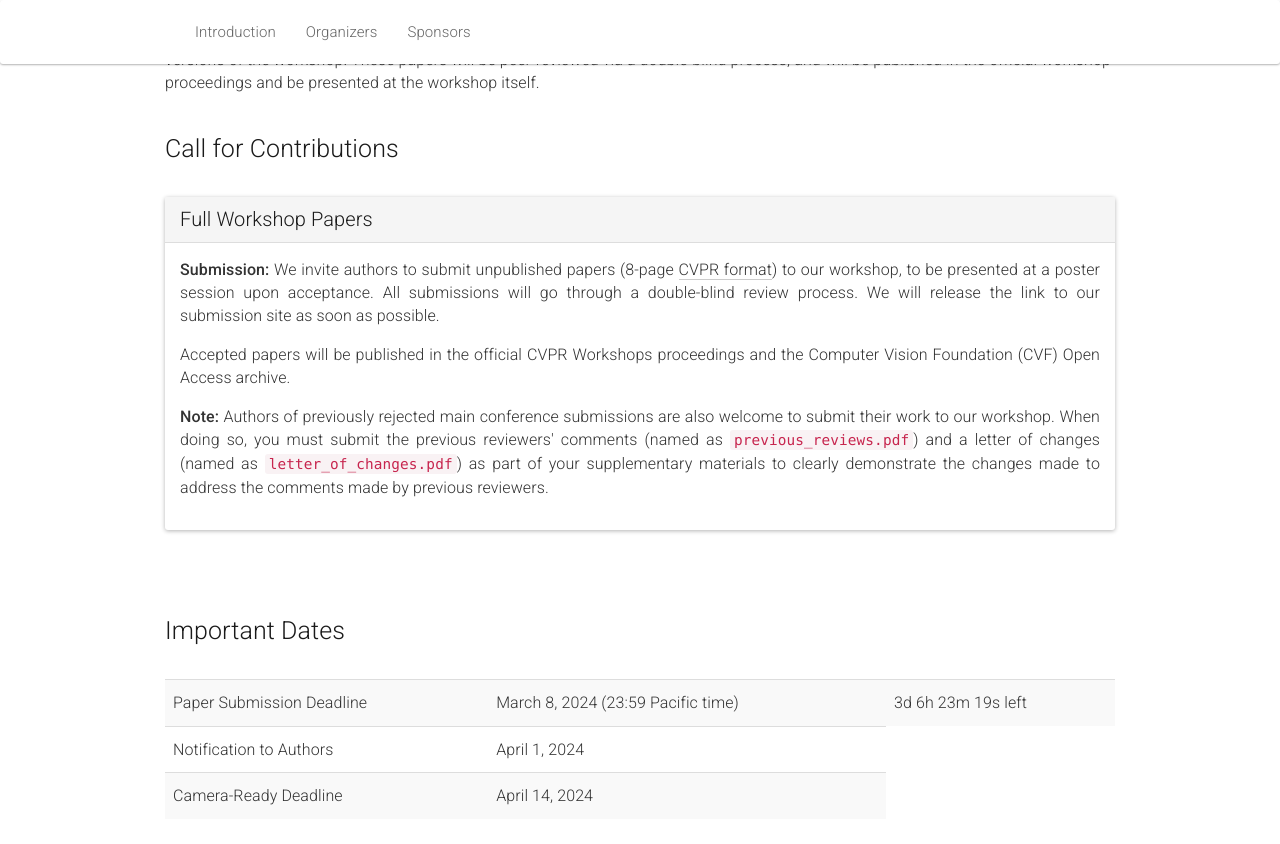
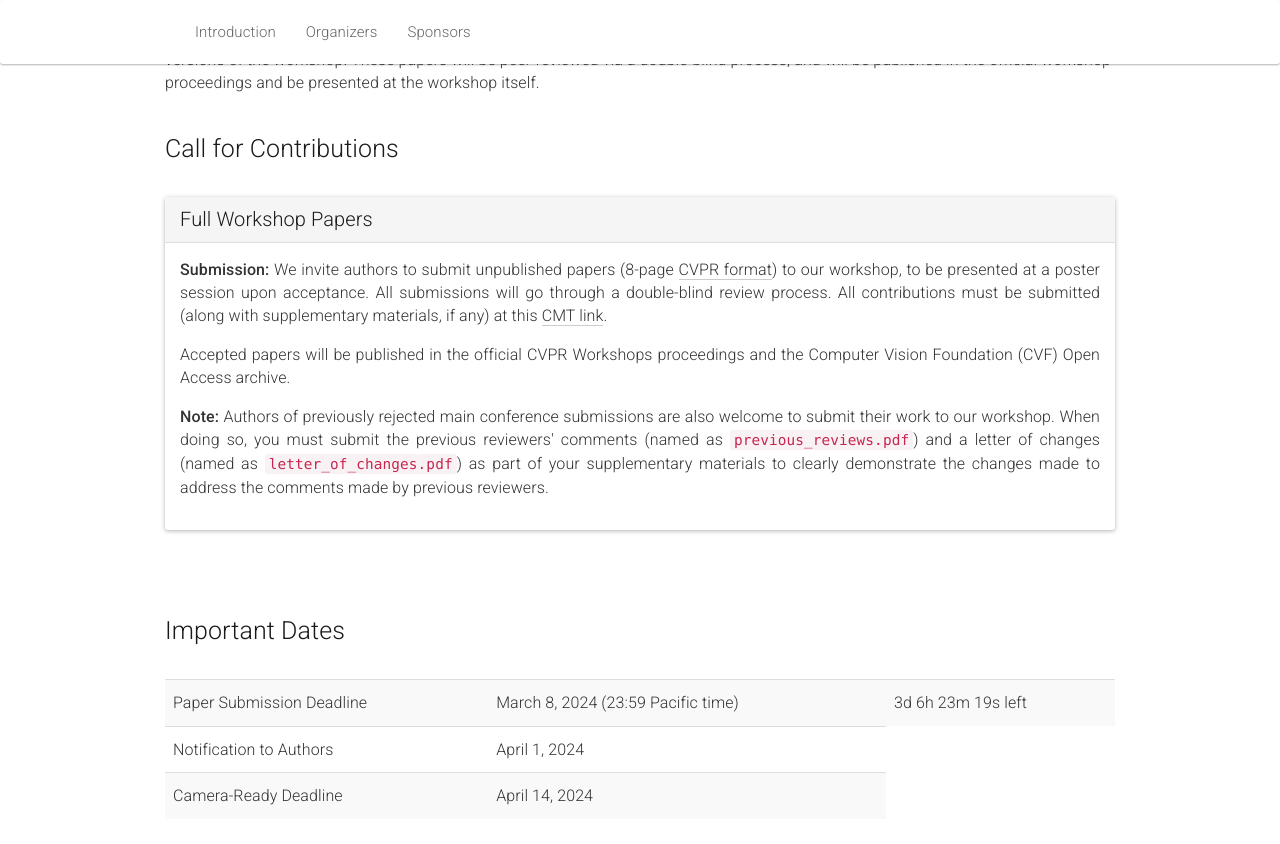
Before and after one commit to gazeworkshop/gazeworkshop.github.io, a Jekyll site: the page built from _pages/home_2024.md, in a window 1280 px wide and 900 px high, scrolled down 800 px. Shown: the top 844 px of the window. Built offline with Jekyll 4.4.1, drawn with Linux system fonts in a browser that asks for light colours; nearby versions of some CDN libraries.

Commit message:
Add CMT link to 2024 page

```diff
--- a/_pages/home_2024.md
+++ b/_pages/home_2024.md
@@ -68,8 +68,7 @@ acknowledgements: ""
         <div class="panel-body">
           <p>
 	    <span style="font-weight:500;">Submission:</span> We invite authors to submit unpublished papers (8-page <a href="https://github.com/cvpr-org/author-kit/releases" target="_blank">CVPR format</a>) to our workshop, to be presented at a poster session upon acceptance. All submissions will go through a double-blind review process.
-	    We will release the link to our submission site as soon as possible.
-	    <!--All contributions must be submitted (along with supplementary materials, if any) at this <a href="https://cmt3.research.microsoft.com/GAZE2022/Submission/Index">CMT link</a>.-->
+	    All contributions must be submitted (along with supplementary materials, if any) at this <a href="https://cmt3.research.microsoft.com/GAZE2024/Submission/Index">CMT link</a>.
 	  </p>
 	  <p>
 	    Accepted papers will be published in the official CVPR Workshops proceedings and the Computer Vision Foundation (CVF) Open Access archive.
```
